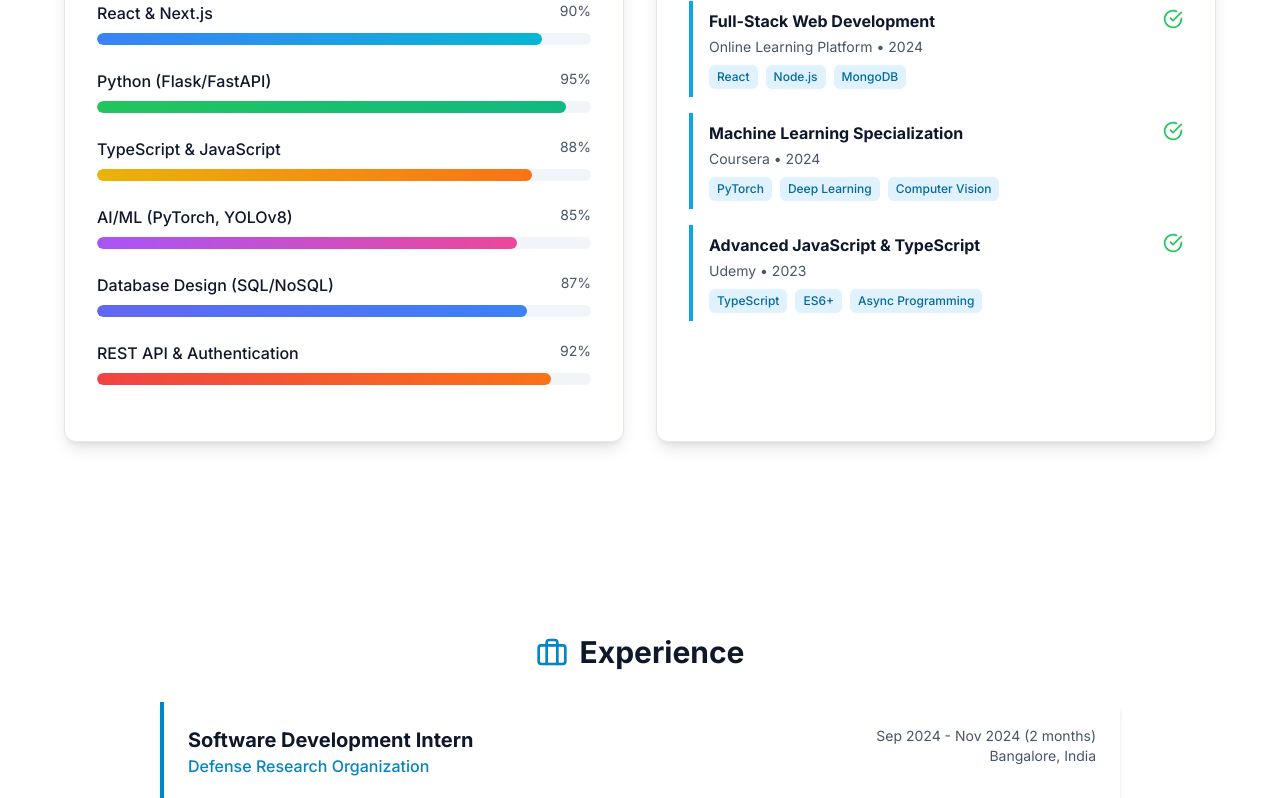
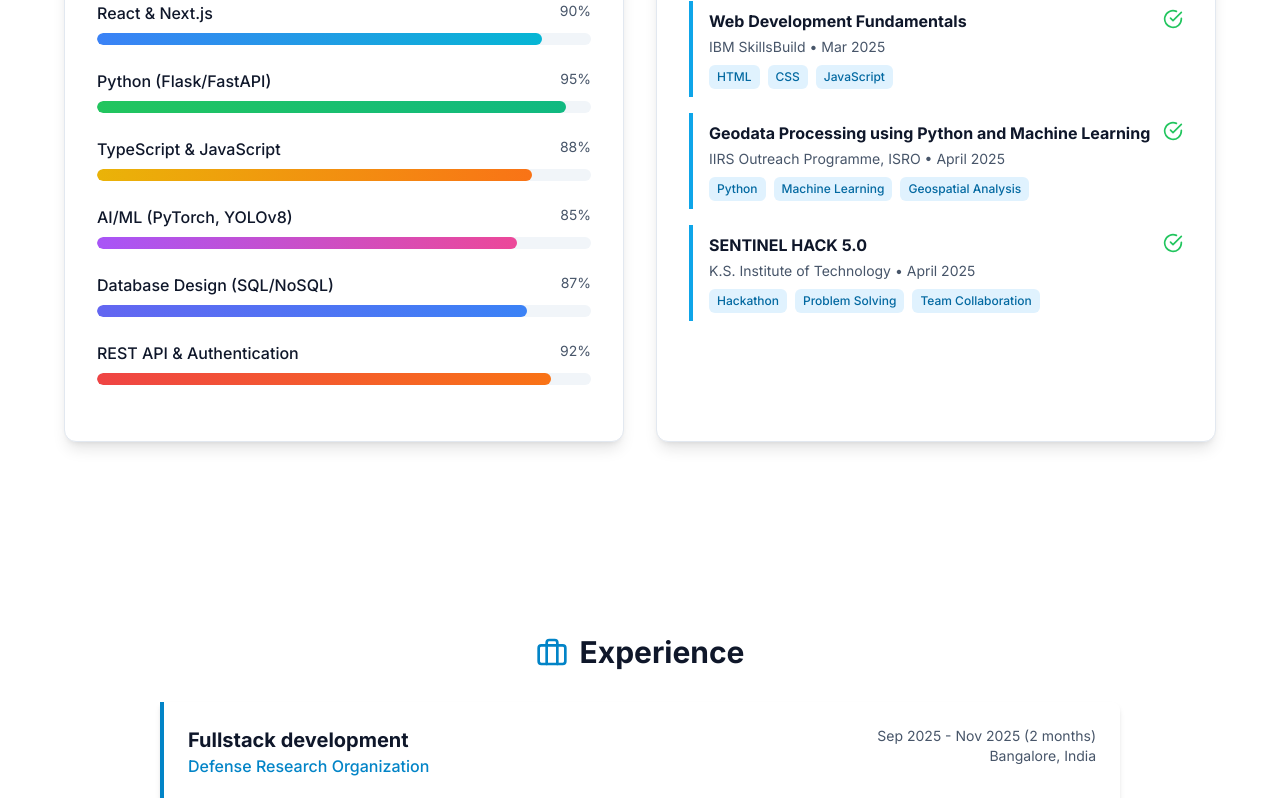
Before and after one commit to Prajwal-Praju01/Portfolio, a Next.js app: page /about in a window 1280 px wide. Shown: the part 2200-2998 px from the top of the page. Built offline with nearby package versions, Linux system fonts and the light colour scheme.

Commit message:
Update about page and certifications component

```diff
--- a/src/app/about/page.tsx
+++ b/src/app/about/page.tsx
@@ -25,9 +25,9 @@ const skills = {
 
 const experience = [
   {
-    title: 'Software Development Intern',
+    title: 'Fullstack development',
     organization: 'Defense Research Organization',
-    duration: 'Sep 2024 - Nov 2024 (2 months)',
+    duration: 'Sep 2025 - Nov 2025 (2 months)',
     location: 'Bangalore, India',
     description: [
       'Developed AI-powered drone surveillance system with real-time object detection using YOLOv8',
--- a/src/components/about/Certifications.tsx
+++ b/src/components/about/Certifications.tsx
@@ -5,22 +5,22 @@ import { Award, CheckCircle } from 'lucide-react'
 
 const certifications = [
   {
-    title: 'Full-Stack Web Development',
-    issuer: 'Online Learning Platform',
-    year: '2024',
-    skills: ['React', 'Node.js', 'MongoDB'],
+    title: 'Web Development Fundamentals',
+    issuer: 'IBM SkillsBuild',
+    year: 'Mar 2025',
+    skills: ['HTML', 'CSS', 'JavaScript'],
   },
   {
-    title: 'Machine Learning Specialization',
-    issuer: 'Coursera',
-    year: '2024',
-    skills: ['PyTorch', 'Deep Learning', 'Computer Vision'],
+    title: 'Geodata Processing using Python and Machine Learning',
+    issuer: 'IIRS Outreach Programme, ISRO',
+    year: 'April 2025',
+    skills: ['Python', 'Machine Learning', 'Geospatial Analysis'],
   },
   {
-    title: 'Advanced JavaScript & TypeScript',
-    issuer: 'Udemy',
-    year: '2023',
-    skills: ['TypeScript', 'ES6+', 'Async Programming'],
+    title: 'SENTINEL HACK 5.0',
+    issuer: 'K.S. Institute of Technology',
+    year: 'April 2025',
+    skills: ['Hackathon', 'Problem Solving', 'Team Collaboration'],
   },
 ]
 
```
